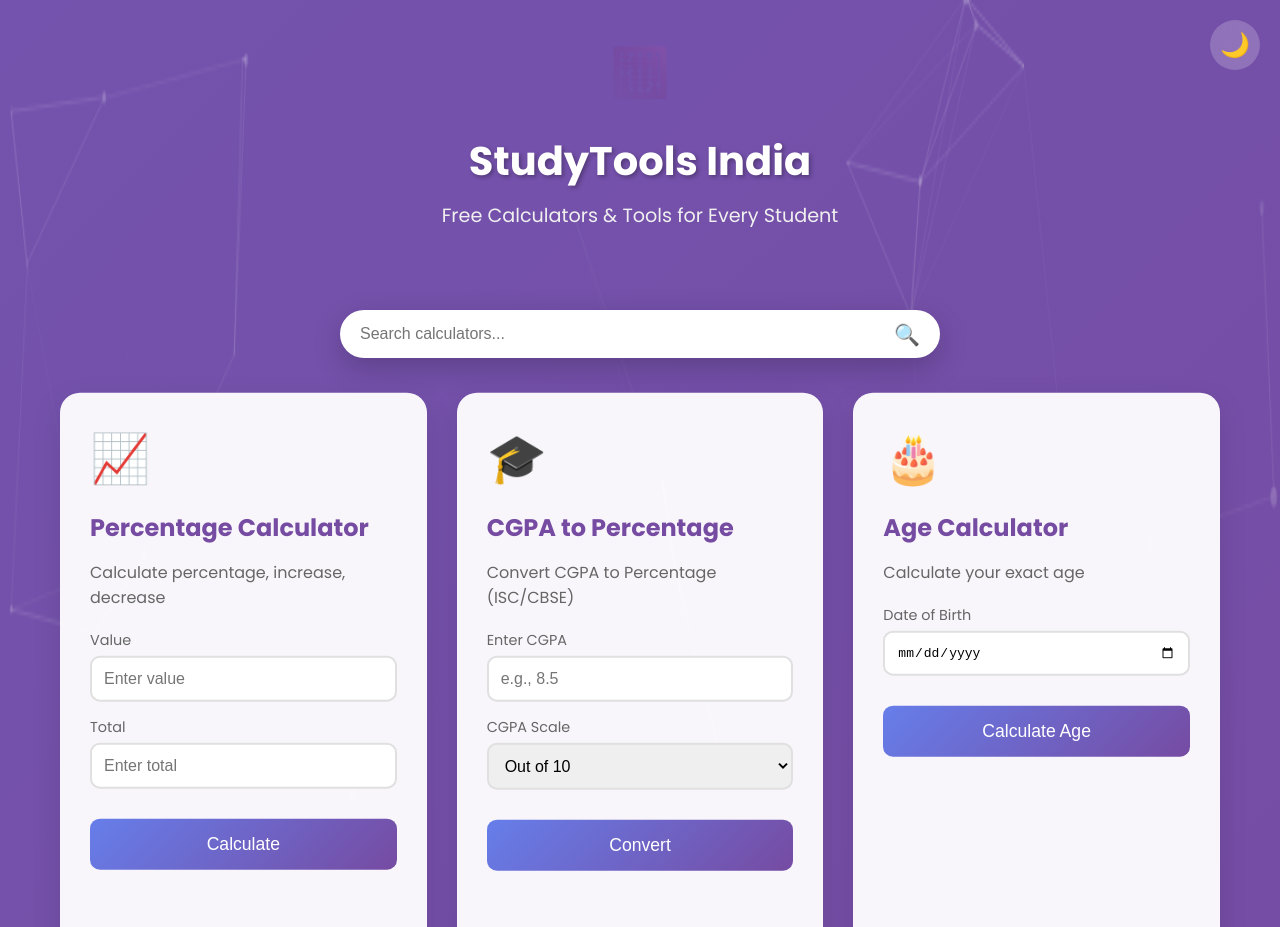
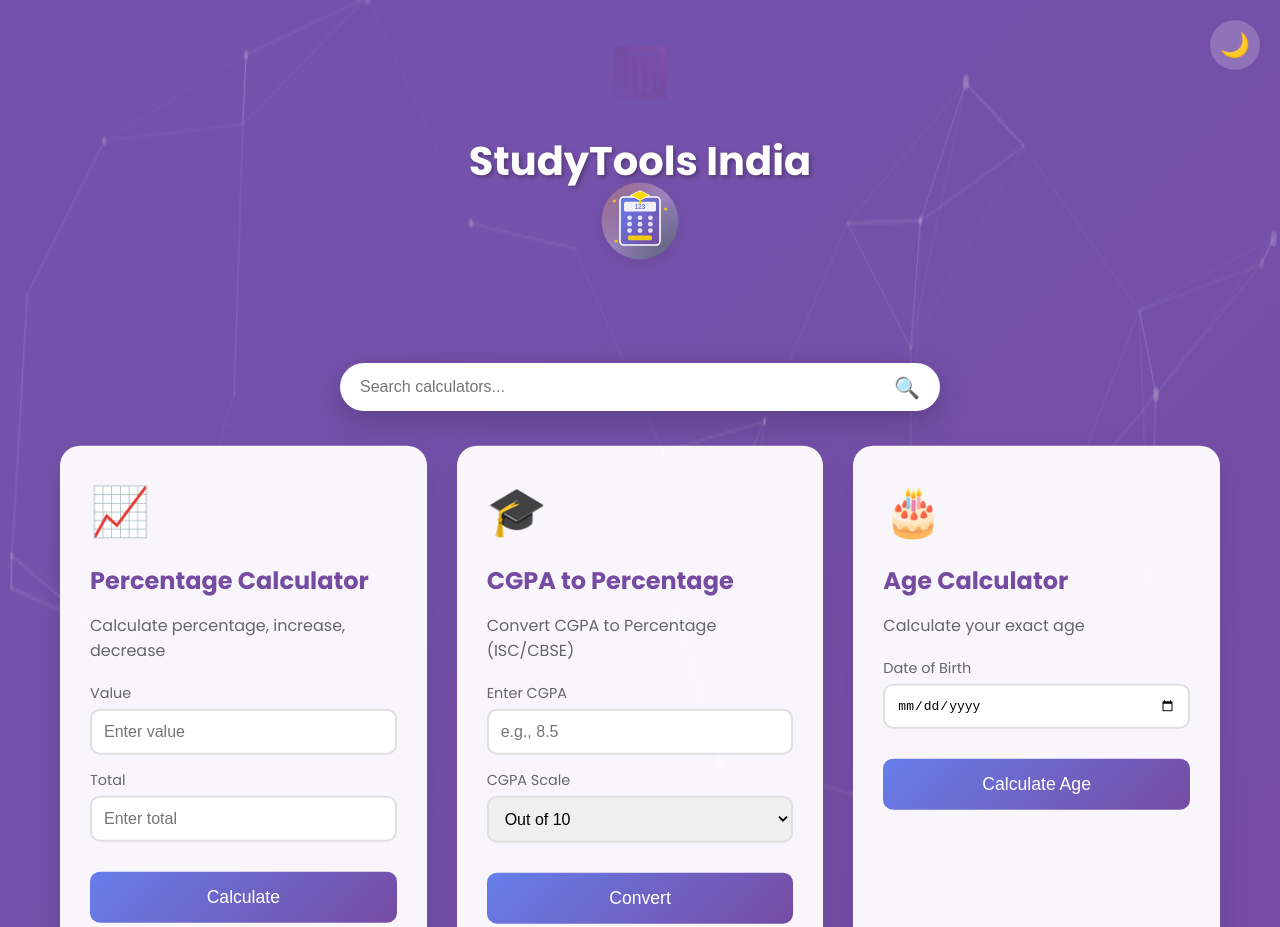
Before and after one commit to return7521-ui/studytools-india, a plain HTML site: page index.html in a window 1280 px wide. Shown: the top 927 px of the page. Drawn offline with nearby package versions, Linux system fonts and the light colour scheme.

Commit message:
✨ Added Custom SVG Logo with Indian Theme & Animations
🎨 Custom Logo Features:
• Hand-crafted SVG logo combining calculator + graduation cap
• Indian tricolor gradient (saffron, white, green)
• Purple gradient calculator body matching website theme
• Animated sparkle effects that twinkle continuously
• Interactive hover effects (scale + rotate)
• Drop shadow for depth
• "123" display showing mathematical focus
• Golden graduation cap symbolizing education
• Professional and unique branding for StudyTools India

💻 Technical Details:
• Pure SVG - scales perfectly on all devices
• No external image files needed
• CSS animations for smooth transitions
• Lightweight and fast loading

```diff
--- a/index.html
+++ b/index.html
@@ -39,6 +39,17 @@ h1{color:#fff;font-size:2.5em;margin:10px 0;text-shadow:2px 2px 4px rgba(0,0,0,0
 .tagline{color:#f0f0f0;font-size:1.2em;margin:10px 0}
 .search-container{max-width:600px;margin:30px auto;position:relative;animation:slideInUp 0.8s ease}
 .search-box{width:100%;padding:15px 50px 15px 20px;border:none;border-radius:50px;font-size:1em;box-shadow:0 10px 30px rgba(0,0,0,0.2);transition:all 0.3s ease}
+
+/* Custom Logo Styles */
+.custom-logo {
+  filter: drop-shadow(0 4px 8px rgba(0, 0, 0, 0.2));
+  transition: all 0.4s ease;
+}
+
+.custom-logo:hover {
+  transform: scale(1.1) rotate(5deg);
+  filter: drop-shadow(0 8px 16px rgba(118, 75, 162, 0.4));
+}
 .search-box:focus{box-shadow:0 15px 40px rgba(0,0,0,0.3);transform:translateY(-2px);outline:none}
 .search-icon{position:absolute;right:20px;top:50%;transform:translateY(-50%);font-size:1.3em;color:#764ba2}
 .dark-mode-toggle{position:fixed;top:20px;right:20px;background:rgba(255,255,255,0.2);border:none;border-radius:50%;width:50px;height:50px;cursor:pointer;font-size:1.5em;transition:all 0.3s ease;z-index:1000;backdrop-filter:blur(10px)}
@@ -82,8 +93,63 @@ footer a:hover{color:#667eea}
   <!-- Particles Background Container -->
 <div id="particles-js"></div>
 <h1>StudyTools India</h1>
-<p class="tagline">Free Calculators & Tools for Every Student</p>
-</header>
+<div class="logo">
+  <svg width="80" height="80" viewBox="0 0 100 100" xmlns="http://www.w3.org/2000/svg" class="custom-logo">
+    <!-- Gradient Background Circle -->
+    <defs>
+      <linearGradient id="logoGrad" x1="0%" y1="0%" x2="100%" y2="100%">
+        <stop offset="0%" style="stop-color:#FF9933;stop-opacity:1" />
+        <stop offset="50%" style="stop-color:#FFFFFF;stop-opacity:1" />
+        <stop offset="100%" style="stop-color:#138808;stop-opacity:1" />
+      </linearGradient>
+      <linearGradient id="calcGrad" x1="0%" y1="0%" x2="100%" y2="100%">
+        <stop offset="0%" style="stop-color:#667eea;stop-opacity:1" />
+        <stop offset="100%" style="stop-color:#764ba2;stop-opacity:1" />
+      </linearGradient>
+    </defs>
+
+    <!-- Outer Circle with Indian Flag Gradient -->
+    <circle cx="50" cy="50" r="48" fill="url(#logoGrad)" opacity="0.3"/>
+
+    <!-- Calculator Body -->
+    <rect x="25" y="20" width="50" height="60" rx="5" fill="url(#calcGrad)" stroke="#fff" stroke-width="2"/>
+
+    <!-- Calculator Display -->
+    <rect x="30" y="26" width="40" height="12" rx="2" fill="#fff" opacity="0.9"/>
+    <text x="50" y="35" font-family="Arial, sans-serif" font-size="8" font-weight="bold" fill="#667eea" text-anchor="middle">123</text>
+
+    <!-- Calculator Buttons (3x4 Grid) -->
+    <circle cx="37" cy="46" r="3" fill="#fff" opacity="0.8"/>
+    <circle cx="50" cy="46" r="3" fill="#fff" opacity="0.8"/>
+    <circle cx="63" cy="46" r="3" fill="#fff" opacity="0.8"/>
+
+    <circle cx="37" cy="54" r="3" fill="#fff" opacity="0.8"/>
+    <circle cx="50" cy="54" r="3" fill="#fff" opacity="0.8"/>
+    <circle cx="63" cy="54" r="3" fill="#fff" opacity="0.8"/>
+
+    <circle cx="37" cy="62" r="3" fill="#fff" opacity="0.8"/>
+    <circle cx="50" cy="62" r="3" fill="#fff" opacity="0.8"/>
+    <circle cx="63" cy="62" r="3" fill="#fff" opacity="0.8"/>
+
+    <rect x="35" y="68" width="30" height="6" rx="2" fill="#FFD700" opacity="0.9"/>
+
+    <!-- Graduation Cap -->
+    <polygon points="50,12 38,18 50,24 62,18" fill="#FFD700" stroke="#fff" stroke-width="1"/>
+    <rect x="49" y="18" width="2" height="8" fill="#FFD700"/>
+    <circle cx="50" cy="27" r="2" fill="#FFD700"/>
+
+    <!-- Sparkle Effects -->
+    <circle cx="18" cy="25" r="2" fill="#FFD700" opacity="0.8">
+      <animate attributeName="opacity" values="0.8;0.3;0.8" dur="2s" repeatCount="indefinite"/>
+    </circle>
+    <circle cx="82" cy="35" r="2" fill="#FFD700" opacity="0.8">
+      <animate attributeName="opacity" values="0.3;0.8;0.3" dur="2s" repeatCount="indefinite"/>
+    </circle>
+    <circle cx="20" cy="75" r="2" fill="#FFD700" opacity="0.8">
+      <animate attributeName="opacity" values="0.8;0.3;0.8" dur="2.5s" repeatCount="indefinite"/>
+    </circle>
+  </svg>
+</div></header>
 <div class="search-container">
 <input type="text" class="search-box" id="searchBox" placeholder="Search calculators..." onkeyup="searchTools()">
 <span class="search-icon">🔍</span>
```
